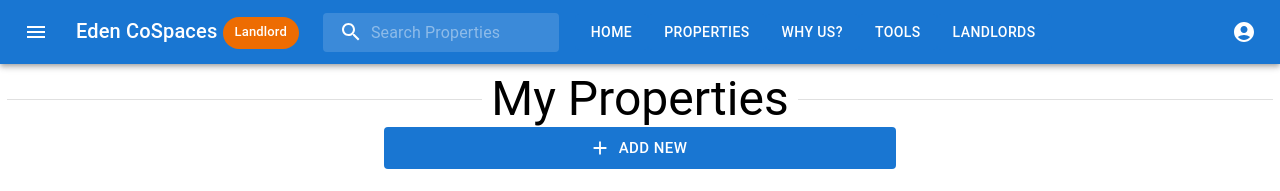
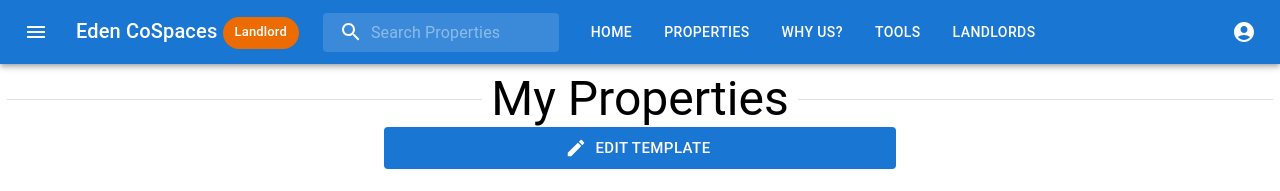
Before and after one commit to leekayden/coliving, a React (Create React App) app: page /landlords/dashboard in a window 1280 px wide. Shown: the top 191 px of the page. Built offline with nearby package versions, Linux system fonts and the light colour scheme.

Commit message:
add template btn (not functional)
templates are for like the default name, contact etc

```diff
--- a/src/components/CreateProperty.tsx
+++ b/src/components/CreateProperty.tsx
@@ -11,6 +11,7 @@ import AddIcon from "@mui/icons-material/Add";
 import TextField from "@mui/material/TextField";
 import { TransitionProps } from "@mui/material/transitions";
 import { PropertyList } from "../global/data";
+import { Edit } from "@mui/icons-material";
 
 const Transition = React.forwardRef(function Transition(
   props: TransitionProps & {
@@ -36,6 +37,17 @@ export default function FullScreenDialog() {
   const paddedNextId = nextId.toString().padStart(5, "0");
   return (
     <div>
+      <Button
+        size="large"
+        disableElevation
+        variant="contained"
+        onClick={handleClickOpen}
+        startIcon={<Edit />}
+        sx={{ width: "40vw", margin: "0 auto", display: "flex" }}
+      >
+        Edit Template
+      </Button>
+      <br />
       <Button
         size="large"
         disableElevation
```
